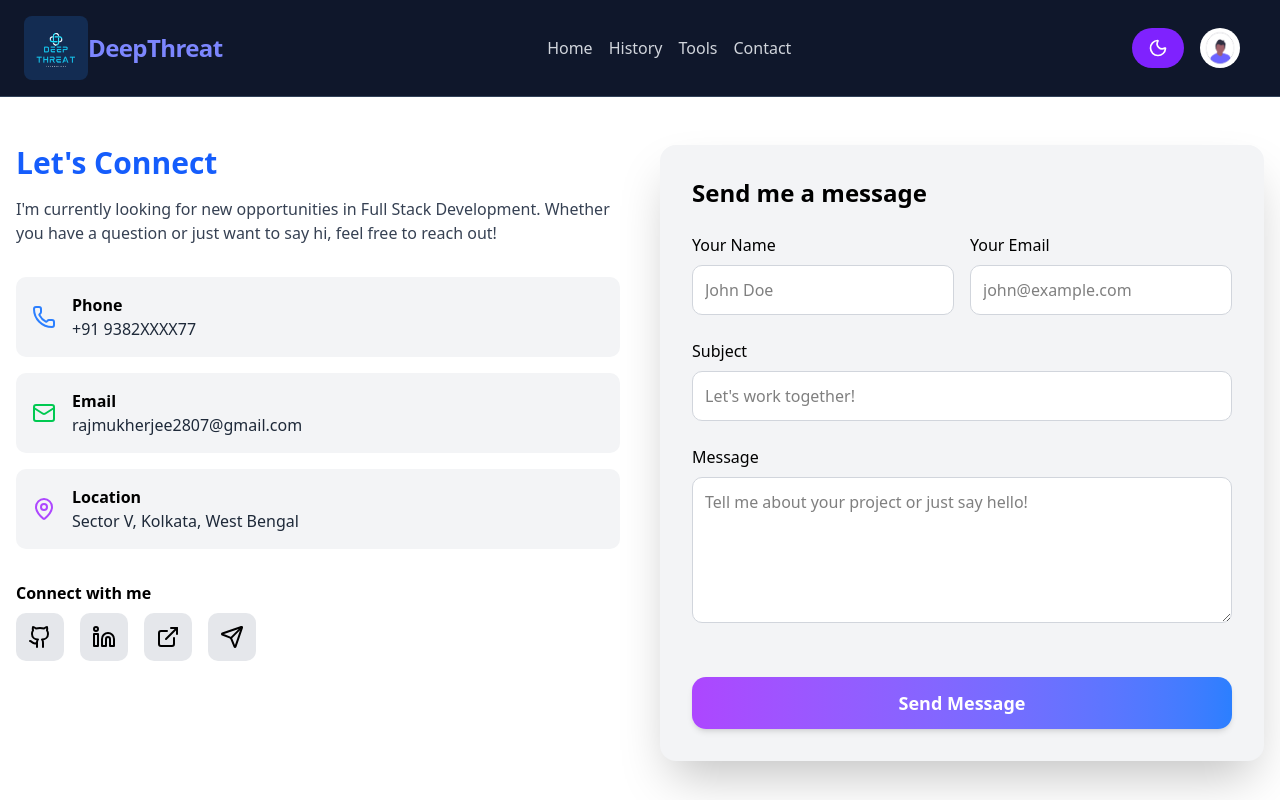
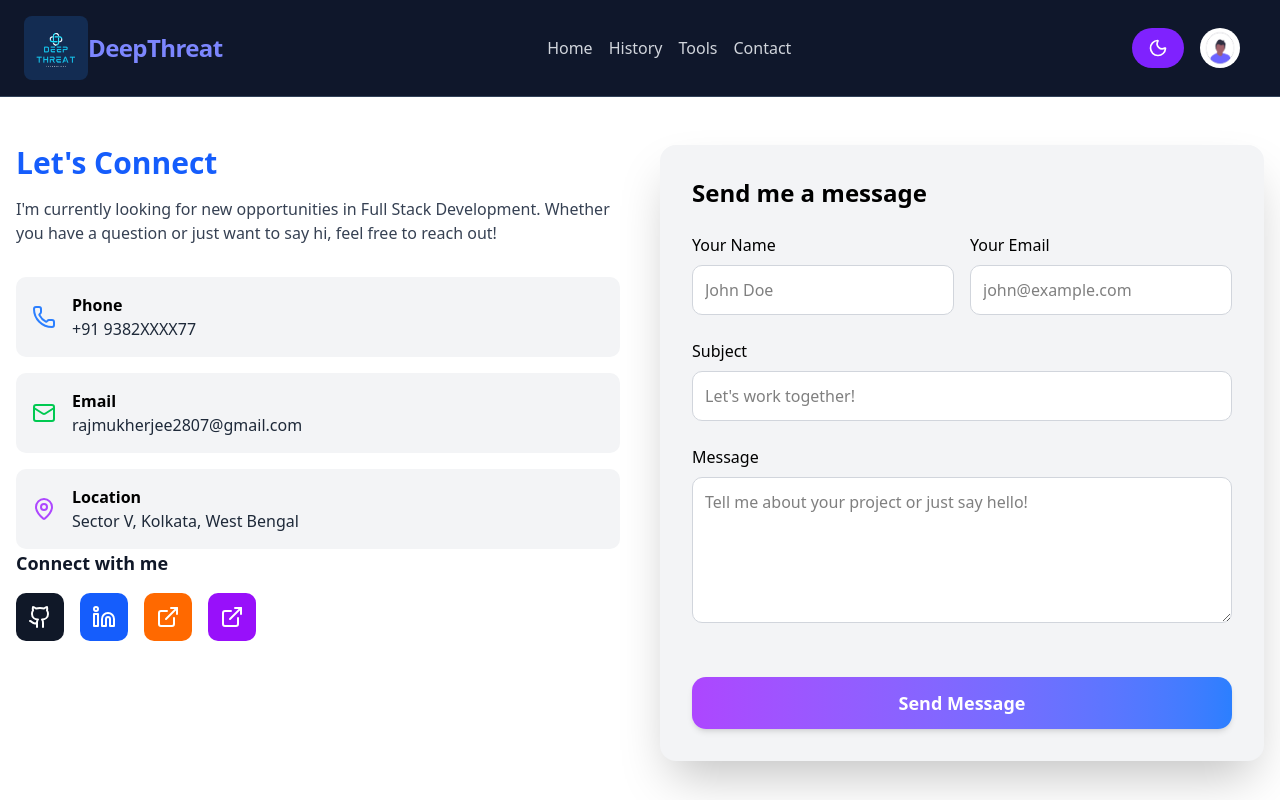
Before and after one commit to PralayeshMukherjee/DeepThreat, a React (Vite) app in the folder Frontend/: page /mainlayout/contact in a window 1280 px wide. Shown: the top 800 px of the page. Built offline with nearby package versions, Linux system fonts and the light colour scheme.

Commit message:
make the contact page links

```diff
--- a/Frontend/src/Pages/Contact.jsx
+++ b/Frontend/src/Pages/Contact.jsx
@@ -99,19 +99,43 @@ const Contact = () => {
             </div>
           </div>
 
-          <div className="mt-8">
-            <p className="mb-2 font-semibold">Connect with me</p>
-            <div className="flex gap-4">
-              {[Github, Linkedin, ExternalLink, Send].map((Icon, i) => (
-                <a
-                  key={i}
-                  href="#"
-                  target="_blank"
-                  className="bg-gray-200 dark:bg-[#1c2a3a] p-3 rounded-lg text-black dark:text-white hover:bg-gray-300 dark:hover:bg-[#263648]"
-                >
-                  <Icon />
-                </a>
-              ))}
+          <div>
+            <h4 className="text-lg font-semibold text-gray-900 dark:text-white mb-4">
+              Connect with me
+            </h4>
+            <div className="flex space-x-4">
+              <a
+                href="https://github.com/PralayeshMukherjee"
+                target="_blank"
+                rel="noopener noreferrer"
+                className="p-3 bg-gray-900 dark:bg-gray-700 text-white rounded-lg hover:bg-gray-800 dark:hover:bg-gray-600 transition-colors duration-200"
+              >
+                <Github className="h-6 w-6" />
+              </a>
+              <a
+                href="https://www.linkedin.com/in/pralayesh-mukherjee-756a8b276/"
+                target="_blank"
+                rel="noopener noreferrer"
+                className="p-3 bg-blue-600 text-white rounded-lg hover:bg-blue-700 transition-colors duration-200"
+              >
+                <Linkedin className="h-6 w-6" />
+              </a>
+              <a
+                href="https://leetcode.com/u/Pralayesh/"
+                target="_blank"
+                rel="noopener noreferrer"
+                className="p-3 bg-orange-500 text-white rounded-lg hover:bg-orange-600 transition-colors duration-200"
+              >
+                <ExternalLink className="h-6 w-6" />
+              </a>
+              <a
+                href="https://pralayeshportfolio7.netlify.app/"
+                target="_blank"
+                rel="noopener noreferrer"
+                className="p-3 bg-purple-600 text-white rounded-lg hover:bg-purple-700 transition-colors duration-200"
+              >
+                <ExternalLink className="h-6 w-6" />
+              </a>
             </div>
           </div>
         </div>
```
